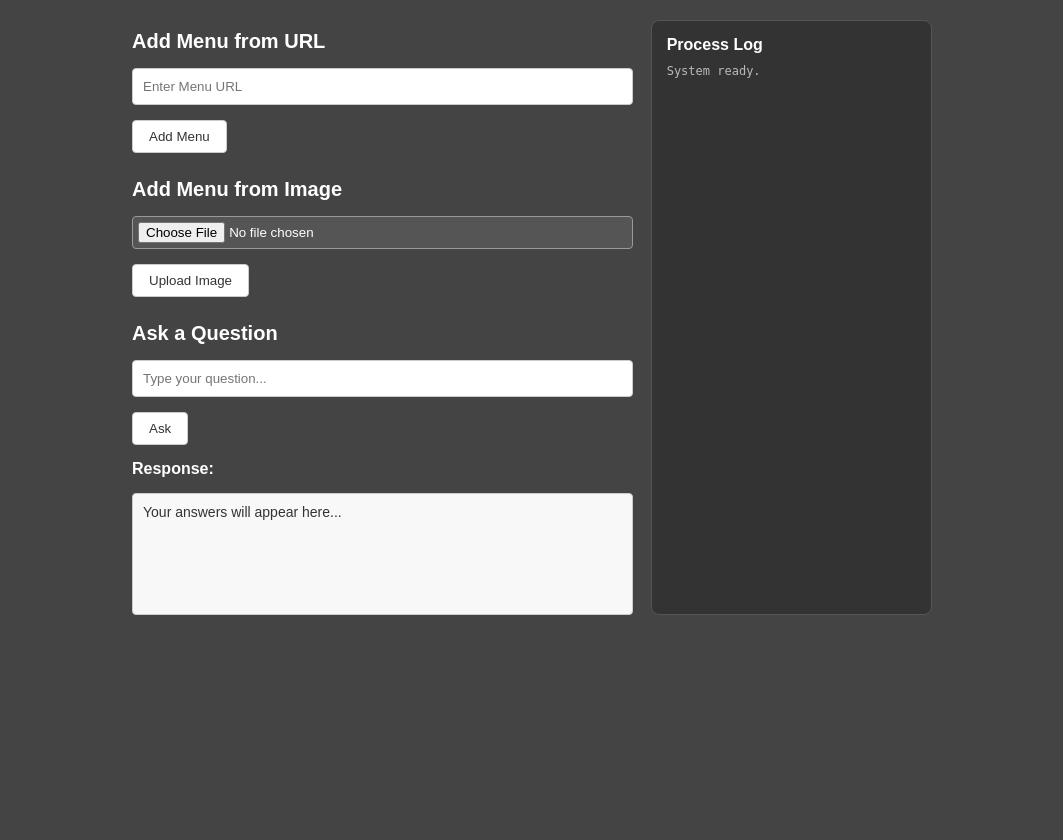
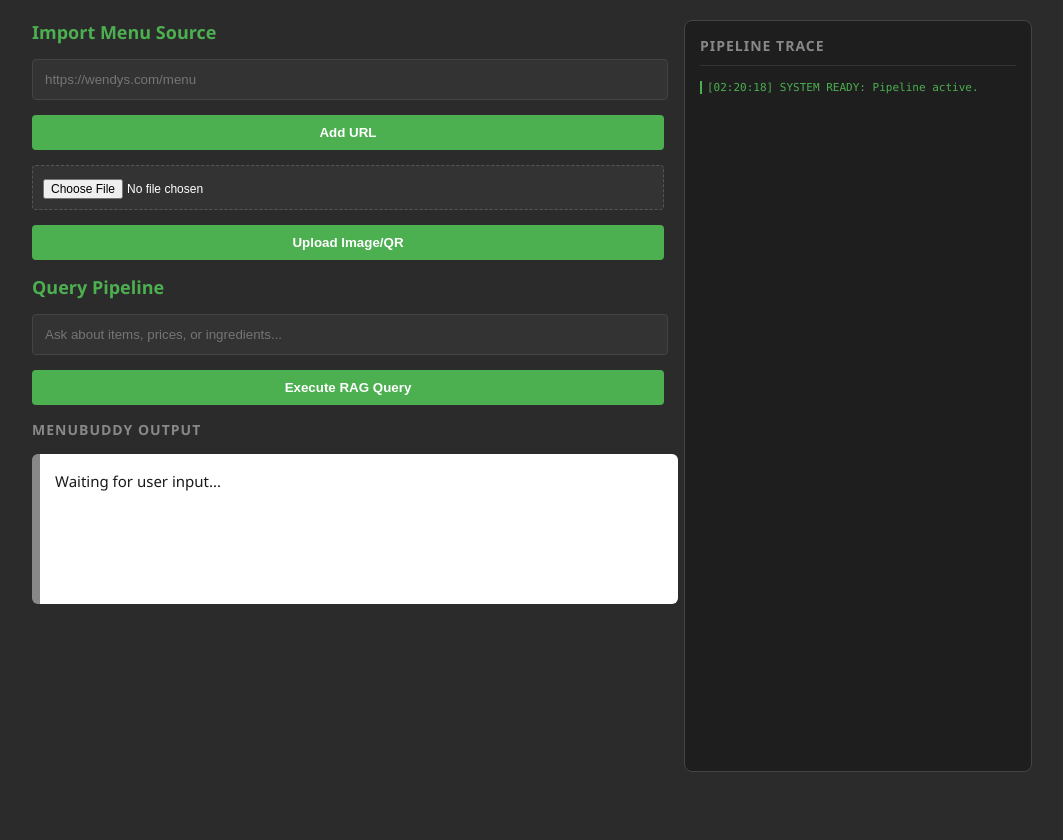
Before and after one commit to Jseo09/menubuddy, a Flask app: page / in a window 1280 px wide. Shown: the whole page, without its empty margins (108-1171 px from the left). Before the commit the page ends 615 px from the top, so only its background shows below. Run offline with Flask 3, Linux system fonts and the light colour scheme.

Commit message:
Completed Sprint 2 Tasks.

```diff
--- a/src/MenuBuddySpike.py
+++ b/src/MenuBuddySpike.py
@@ -4,12 +4,12 @@ import PIL.Image
 from bs4 import BeautifulSoup
 import google.genai as genai
 from embedchain import App
+from dotenv import load_dotenv
 
 # ---------------------------------------------------
 # API KEYS
 # ---------------------------------------------------
-os.environ["OPENAI_API_KEY"] = "KEY"
-os.environ["GOOGLE_API_KEY"] = "KEY"
+load_dotenv()
 
 # ---------------------------------------------------
 # HTML Extraction
--- a/templates/index.html
+++ b/templates/index.html
@@ -3,136 +3,127 @@
 <head>
     <meta charset="UTF-8">
     <meta name="viewport" content="width=device-width, initial-scale=1.0">
-    <title>MenuBuddy AI</title>
+    <title>MenuBuddy AI v3.1</title>
     <style>
+        :root {
+            --bg-dark: #2b2b2b;
+            --panel-dark: #1e1e1e;
+            --accent-green: #4caf50;
+            --accent-orange: #ff9800;
+            --accent-red: #f44336;
+            --citation-blue: #2196f3;
+        }
+
         body {
-            font-family: Arial, sans-serif;
-            background-color: #444444; /* Dark grey background */
-            color: #ffffff; /* White text */
-            margin: 0;
-            padding: 20px;
-            display: flex;
-            justify-content: center;
+            font-family: 'Segoe UI', Roboto, Helvetica, Arial, sans-serif;
+            background-color: var(--bg-dark);
+            color: #ffffff;
+            margin: 0; padding: 20px;
+            display: flex; justify-content: center;
+            min-height: 100vh;
         }
-        .main-container {
-            width: 100%;
-            max-width: 800px;
-            display: flex;
-            gap: 20px;
+        .main-container { width: 100%; max-width: 1000px; display: flex; gap: 20px; }
+        .input-column { flex: 2; display: flex; flex-direction: column; gap: 15px; }
+
+        .log-column {
+            flex: 1; background-color: var(--panel-dark); border-radius: 8px;
+            padding: 15px; display: flex; flex-direction: column;
+            border: 1px solid #444; max-height: 90vh;
         }
-        .input-column {
-            flex: 2;
-            display: flex;
-            flex-direction: column;
-            gap: 15px;
-        }
-        .log-column {
-            flex: 1;
-            background-color: #333333;
-            border-radius: 8px;
-            padding: 15px;
-            display: flex;
-            flex-direction: column;
-            border: 1px solid #555555;
-        }
-        h2 { font-size: 20px; font-weight: bold; margin: 0; padding-top: 10px; }
-        h3 { font-size: 16px; margin: 0; }
+
+        h2 { font-size: 18px; font-weight: bold; margin: 0; color: var(--accent-green); }
+        h3 { font-size: 14px; margin: 0; text-transform: uppercase; letter-spacing: 1px; color: #888; }
 
         input[type="text"] {
-            width: calc(100% - 20px);
-            padding: 10px;
-            border-radius: 4px;
-            border: 1px solid #cccccc;
-            background-color: #ffffff;
-            color: #333333;
+            width: calc(100% - 22px); padding: 12px;
+            border-radius: 4px; border: 1px solid #444;
+            background-color: #333; color: white;
         }
         button {
-            padding: 8px 16px;
-            border-radius: 4px;
-            border: 1px solid #cccccc;
-            background-color: #ffffff;
-            color: #333333;
-            cursor: pointer;
-            width: fit-content;
+            padding: 10px 20px; border-radius: 4px; border: none;
+            background-color: var(--accent-green); color: white;
+            cursor: pointer; font-weight: bold; transition: 0.2s;
         }
-        button:hover { background-color: #f0f0f0; }
+        button:hover { background-color: #45a049; transform: translateY(-1px); }
 
-        .file-input-wrapper {
-            border: 1px solid #999999;
-            background-color: #555555;
-            padding: 5px;
-            border-radius: 4px;
-            width: calc(100% - 10px);
+        /* Visual Status Indicators */
+        .response-display {
+            width: calc(100% - 24px); min-height: 120px;
+            background-color: #ffffff; border-radius: 6px;
+            padding: 15px; color: #1a1a1a; font-size: 15px;
+            line-height: 1.6; border-left: 8px solid #888;
+            transition: border-color 0.3s ease;
+        }
+        .response-display.verified { border-left-color: var(--accent-green); }
+        .response-display.flagged { border-left-color: var(--accent-orange); }
+        .response-display.refused {
+            border-left-color: var(--accent-red);
+            background-color: #fff0f0;
+            font-style: italic;
         }
 
-        .response-display {
-            width: calc(100% - 20px);
-            height: 100px;
-            background-color: #f8f8f8;
-            border: 1px solid #cccccc;
+        /* Citation Highlight Styling */
+        .citation-badge {
+            background-color: var(--citation-blue);
+            color: white;
+            padding: 2px 6px;
             border-radius: 4px;
-            padding: 10px;
-            color: #333333;
-            font-size: 14px;
-            overflow-y: auto;
+            font-size: 11px;
+            font-weight: bold;
+            margin: 0 2px;
+            display: inline-block;
         }
 
         #logWindow {
-            flex: 1;
-            font-family: monospace;
-            font-size: 12px;
-            color: #bbbbbb;
-            overflow-y: auto;
-            margin-top: 10px;
+            flex: 1; font-family: 'Consolas', 'Courier New', monospace;
+            font-size: 11px; color: #aaa; overflow-y: auto;
+            margin-top: 10px; border-top: 1px solid #333; padding-top: 10px;
         }
+        .status-tag { font-weight: bold; font-size: 12px; margin-bottom: 5px; display: block; }
     </style>
 </head>
 <body>
 
 <div class="main-container">
+    <div class="input-column">
+        <h2>Import Menu Source</h2>
+        <input id="urlInput" type="text" placeholder="https://wendys.com/menu">
+        <button onclick="importUrl()">Add URL</button>
 
-    <div class="input-column">
+        <div style="background: #333; padding: 10px; border-radius: 4px; border: 1px dashed #555;">
+            <input id="imageInput" type="file" style="font-size: 12px;">
+        </div>
+        <button onclick="importImage()">Upload Image/QR</button>
 
-        <h2>Add Menu from URL</h2>
-        <input id="urlInput" type="text" placeholder="Enter Menu URL">
-        <button onclick="importUrl()">Add Menu</button>
+        <h2>Query Pipeline</h2>
+        <input id="queryInput" type="text" placeholder="Ask about items, prices, or ingredients...">
+        <button onclick="askQuestion()">Execute RAG Query</button>
 
-        <h2>Add Menu from Image</h2>
-        <div class="file-input-wrapper">
-            <input id="imageInput" type="file">
-        </div>
-        <button onclick="importImage()">Upload Image</button>
-
-        <h2>Ask a Question</h2>
-        <input id="queryInput" type="text" placeholder="Type your question...">
-        <button onclick="askQuestion()">Ask</button>
-
-        <h3>Response:</h3>
-        <div id="responseDisplay" class="response-display">Your answers will appear here...</div>
-
+        <h3>MenuBuddy Output</h3>
+        <div id="responseDisplay" class="response-display">Waiting for user input...</div>
     </div>
 
     <div class="log-column">
-        <h3>Process Log</h3>
-        <div id="logWindow">System ready.</div>
+        <h3>Pipeline Trace</h3>
+        <div id="logWindow"></div>
     </div>
-
 </div>
 
 <script>
-    function addLog(msg) {
+    // Initialize System
+    window.onload = () => { addLog("SYSTEM READY: Pipeline active.", "#4caf50"); };
+
+    function addLog(msg, color = "#bbbbbb") {
         const log = document.getElementById('logWindow');
-        const timestamp = new Date().toLocaleTimeString([], { hour12: false, hour: '2-digit', minute: '2-digit' });
-        log.innerHTML += `<p style="margin:2px 0;">[${timestamp}] ${msg}</p>`;
+        const timestamp = new Date().toLocaleTimeString([], { hour12: false, hour: '2-digit', minute: '2-digit', second: '2-digit' });
+        log.innerHTML += `<div style="margin:5px 0; color: ${color}; border-left: 2px solid ${color}; padding-left: 5px;">[${timestamp}] ${msg}</div>`;
         log.scrollTop = log.scrollHeight;
     }
 
     async function importUrl() {
-        const urlInput = document.getElementById('urlInput');
-        const url = urlInput.value;
+        const url = document.getElementById('urlInput').value;
         if (!url) return;
-
-        addLog(`Importing from URL...`);
+        addLog(`INGESTION -> URL: ${url}`);
         try {
             const res = await fetch('/import_menu', {
                 method: 'POST',
@@ -140,52 +131,60 @@
                 body: JSON.stringify({ url })
             });
             const data = await res.json();
-            addLog(`SUCCESS: ${data.message}`);
-            urlInput.value = ''; // Clear input
-        } catch (error) { addLog(`ERROR: ${error}`); }
+            addLog(`SUCCESS: ${data.message}`, "#4caf50");
+        } catch (error) { addLog(`ERROR: ${error}`, "#f44336"); }
     }
 
     async function importImage() {
         const fileInput = document.getElementById('imageInput');
-        if (!fileInput.files[0]) return alert("Please choose a file first.");
-
+        if (!fileInput.files[0]) return;
         const formData = new FormData();
         formData.append('image', fileInput.files[0]);
-        addLog(`Processing Image with OCR...`);
-
+        addLog(`INGESTION -> Processing Local Buffer...`);
         try {
             const res = await fetch('/import_menu', { method: 'POST', body: formData });
             const data = await res.json();
-            addLog(`SUCCESS: Menu added to Vector DB`);
-            fileInput.value = ''; // Clear input
-        } catch (error) { addLog(`ERROR: ${error}`); }
+            addLog(`SUCCESS: Chunked into ${data.chunks_saved} vectors.`, "#4caf50");
+        } catch (error) { addLog(`ERROR: ${error}`, "#f44336"); }
     }
 
     async function askQuestion() {
-        const queryInput = document.getElementById('queryInput');
-        const question = queryInput.value;
-        if (!question) return;
+        const query = document.getElementById('queryInput').value;
+        const display = document.getElementById('responseDisplay');
+        if (!query) return;
 
-        const responseDisplay = document.getElementById('responseDisplay');
-        responseDisplay.textContent = 'Thinking...'; // Loading state
-
-        addLog(`RETRIEVAL -> Querying ChromaDB`);
-        addLog(`GENERATION -> Synthesizing Answer`);
+        display.innerHTML = '<em>Consulting Vector DB & Verifying...</em>';
+        display.className = "response-display"; // Reset classes
+        addLog(`QUERY -> "${query}"`);
 
         try {
             const res = await fetch('/ask_menu', {
                 method: 'POST',
                 headers: {'Content-Type': 'application/json'},
-                body: JSON.stringify({ question })
+                body: JSON.stringify({ question: query })
             });
             const data = await res.json();
-            addLog(`VALIDATION -> ${data.verification}`);
 
-            responseDisplay.textContent = data.answer; // Update response area
-            queryInput.value = ''; // Clear input
+            // Handle Determination/Refusal Logic
+            if (data.status === "FLAGGED" && (data.top_score < 0.35 || data.top_score === null)) {
+                display.classList.add('refused');
+                addLog(`REFUSAL -> Confidence too low (${data.top_score})`, "#f44336");
+            } else {
+                display.classList.add(data.status.toLowerCase());
+                addLog(`VALIDATION -> Status: ${data.status}`, data.status === "VERIFIED" ? "#4caf50" : "#ff9800");
+            }
+
+            // High-fidelity citation highlighting: [1] -> <span class="citation-badge">[1]</span>
+            const formattedAnswer = data.answer.replace(/\[(\d+)\]/g, '<span class="citation-badge">[$1]</span>');
+
+            const statusLabel = `<span class="status-tag" style="color: ${data.status === 'VERIFIED' ? 'green' : 'orange'}">${data.status}</span>`;
+            display.innerHTML = `${statusLabel}${formattedAnswer}<br><br><small style="color: #999;">Trace: ${data.details}</small>`;
+
+            addLog(data.verification.replace(/\n/g, '<br>'), "#666");
+
         } catch (error) {
-            addLog(`ERROR: ${error}`);
-            responseDisplay.textContent = 'An error occurred. Check logs.';
+            addLog(`PIPELINE CRASH: ${error}`, "#f44336");
+            display.textContent = 'Hardware/Pipeline error. Check terminal.';
         }
     }
 </script>
```
Also changed, not shown: 2 other files.
